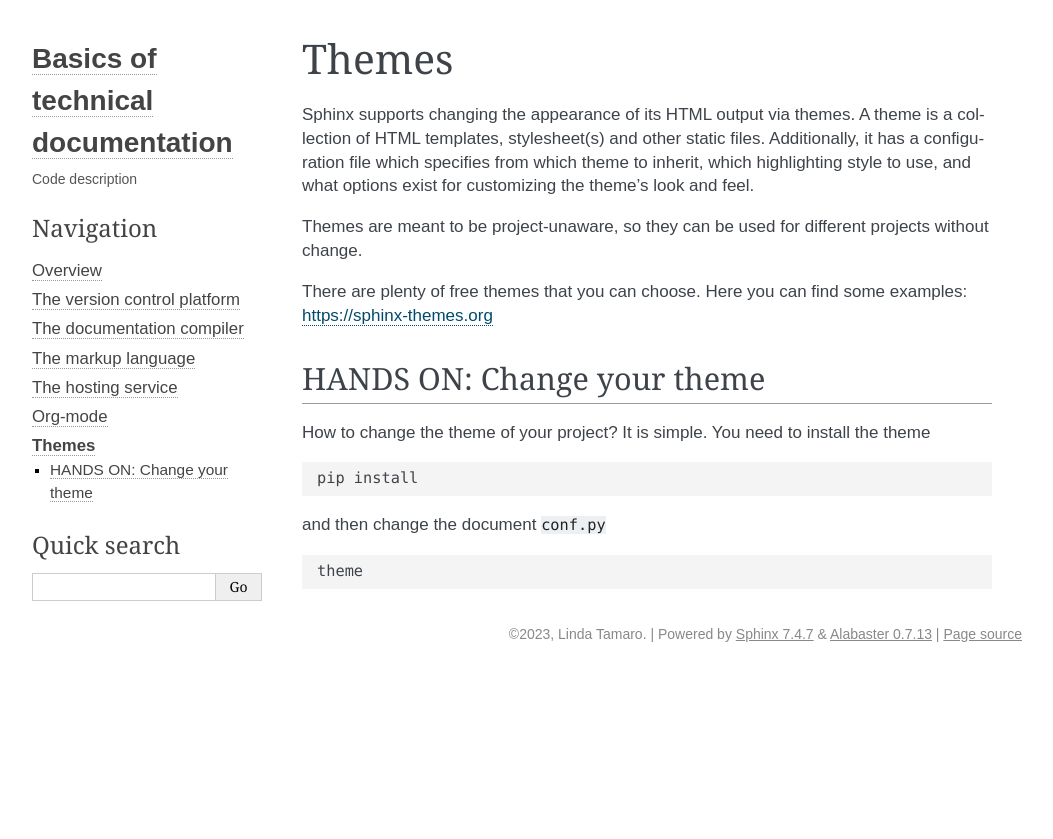
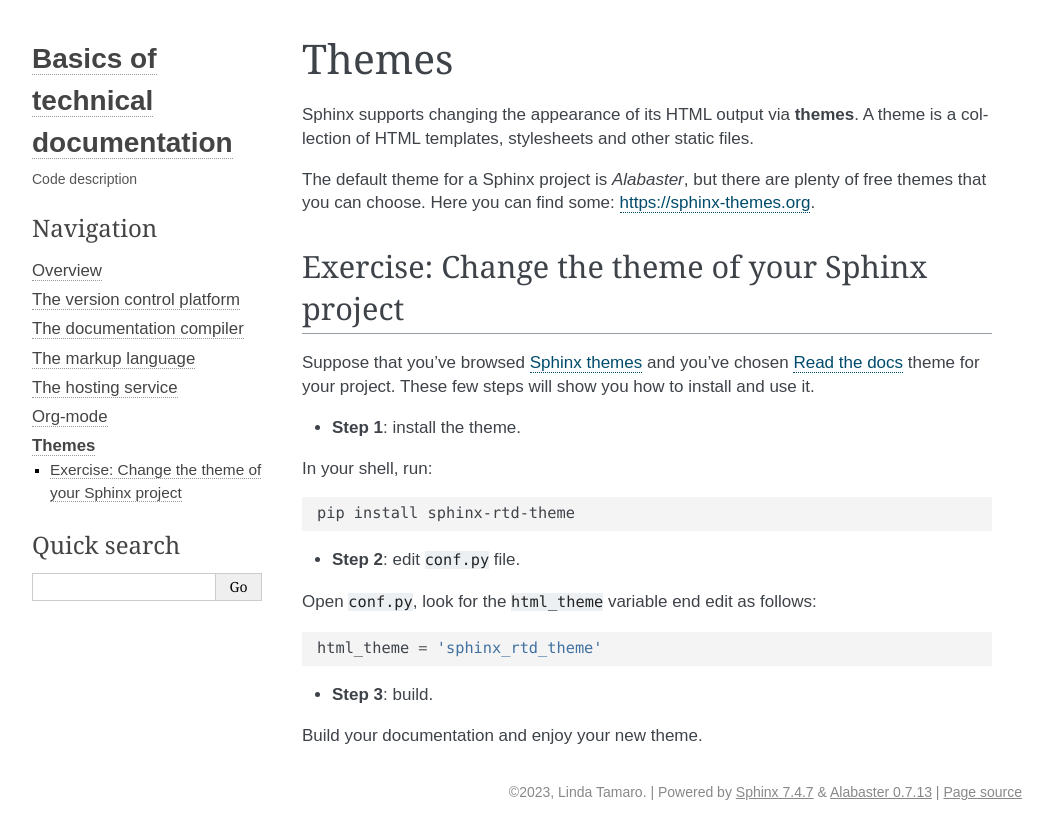
Before and after one commit to lindattt/ainfo-project-v2, a Sphinx documentation site: the page built from source/temi.rst, in a window 1280 px wide. Shown: the top 839 px of the page, without its empty margins (118-1171 px from the left). Built offline with Sphinx 7.4.7, drawn with Linux system fonts in a browser that asks for light colours.

Commit message:
edit temi.rst

```diff
--- a/source/orgmode.rst
+++ b/source/orgmode.rst
@@ -1,10 +1,10 @@
 .. _orgmode:
 
-==============
+=========
 Org-mode
-==============
+=========
 
-What is org-mode
+What is Org-mode
 -----------------
 
 Piccola storia, Cosa fa, linguaggio di markup, feature dell'editor, possibilità di esportare e quindi tradurre in reST,
--- a/source/temi.rst
+++ b/source/temi.rst
@@ -4,27 +4,32 @@
 Themes
 =======
 
-Sphinx supports changing the appearance of its HTML output via themes. A theme is a collection of HTML templates, stylesheet(s) and other static files. Additionally, it has a configuration file which specifies from which theme to inherit, which highlighting style to use, and what options exist for customizing the theme’s look and feel.
+Sphinx supports changing the appearance of its HTML output via **themes**. A theme is a collection of HTML templates, stylesheets and other static files.
 
-Themes are meant to be project-unaware, so they can be used for different projects without change.
-
-There are plenty of free themes that you can choose. Here you can find some examples: https://sphinx-themes.org
+The default theme for a Sphinx project is *Alabaster*, but there are plenty of free themes that you can choose. Here you can find some: https://sphinx-themes.org.
 
 
-HANDS ON: Change your theme
----------------------------------------
+Exercise: Change the theme of your Sphinx project
+-------------------------------------------------
 
-How to change the theme of your project?
-It is simple. You need to install the theme
+Suppose that you've browsed `Sphinx themes <https://sphinx-themes.org>`__ and you've chosen `Read the docs <https://sphinx-themes.org/sample-sites/sphinx-rtd-theme/>`__ theme for your project. These few steps will show you how to install and use it.
+
+*   **Step 1**: install the theme.
+
+In your shell, run:
 
 .. code-block:: shell
 
-	pip install
+	pip install sphinx-rtd-theme
 
+*   **Step 2**: edit ``conf.py`` file.
 
+Open ``conf.py``, look for the ``html_theme`` variable end edit as follows:
 
-and then change the document ``conf.py``
+.. code-block:: python
 
-.. code-block:: shell
+	html_theme = 'sphinx_rtd_theme'
 
-	theme
+*   **Step 3**: build.
+
+Build your documentation and enjoy your new theme.
```
